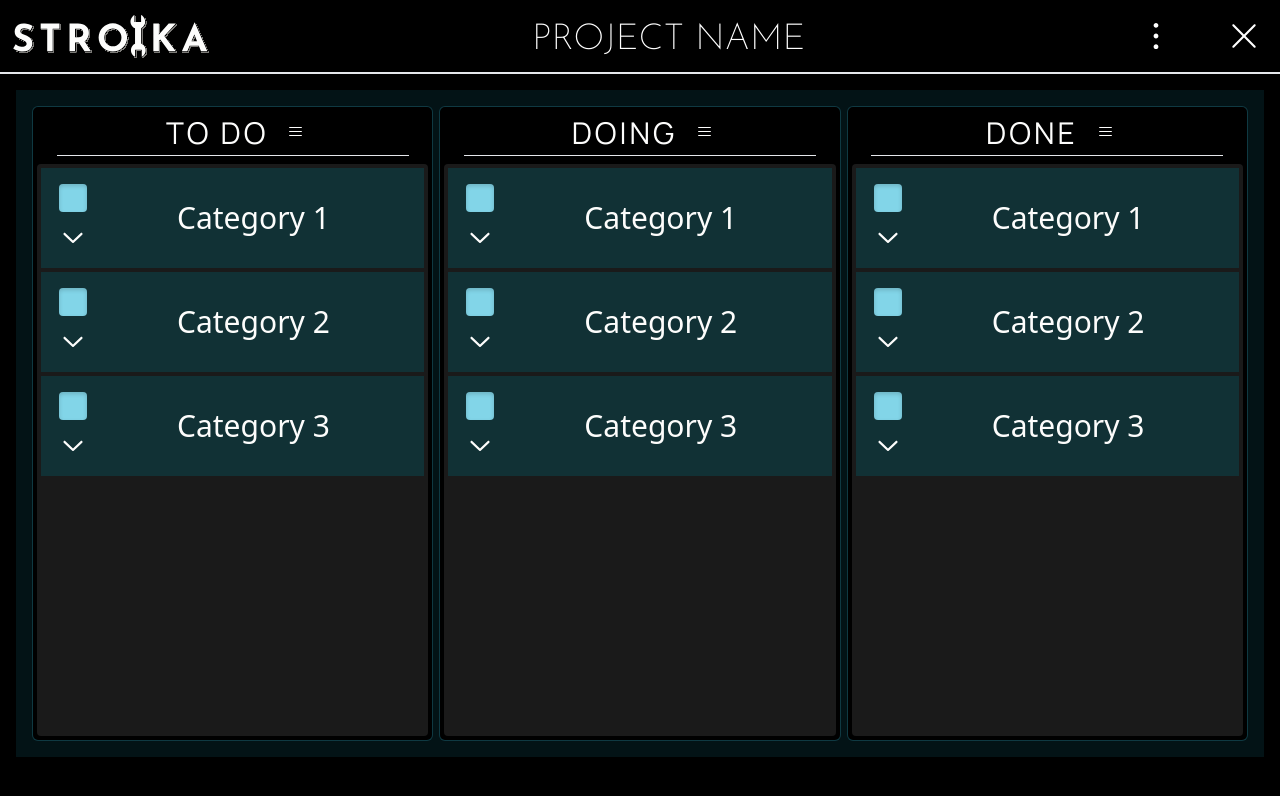
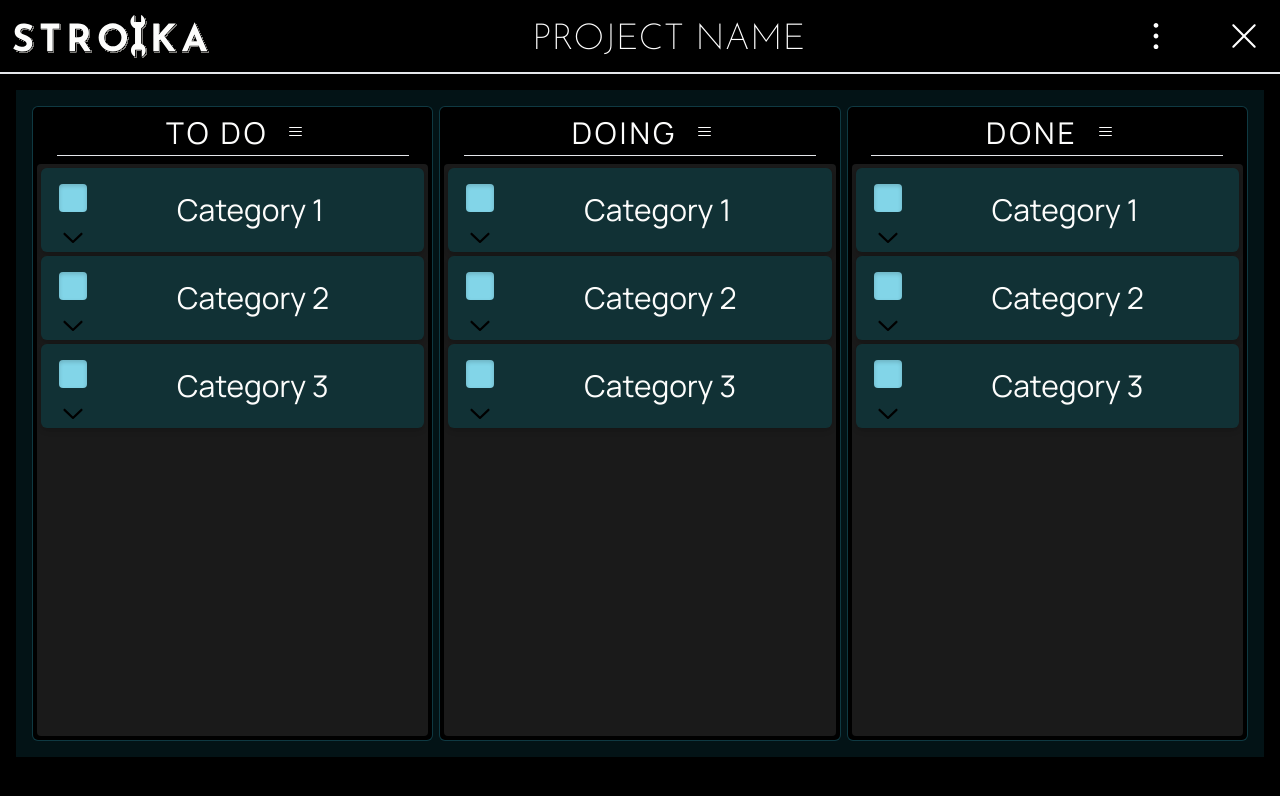
Before and after one commit to sanrafa/stroika, a React (Vite) app: page /project in a window 1280 px wide. Shown: the top 796 px of the page. Built offline with nearby package versions, Linux system fonts and the light colour scheme.

Commit message:
add styling & anim to category comp

```diff
--- a/src/index.css
+++ b/src/index.css
@@ -19,4 +19,10 @@
   .header {
     @apply bg-black flex justify-center;
   }
+  [data-state="open"] > svg {
+    @apply rotate-180 transition duration-[125] ease-in-out;
+  }
+  [data-state="closed"] > svg {
+    @apply transition duration-[125] ease-in-out;
+  }
 }
--- a/src/lib/components/Category/CategoryBase.tsx
+++ b/src/lib/components/CategoryBase.tsx
@@ -1,4 +1,4 @@
-import { Checkbox, CheckboxIndicator } from "../index";
+import { Checkbox, CheckboxIndicator } from "./index";
 import { ChevronDownIcon as Chevron } from "@radix-ui/react-icons";
 import * as Accordion from "@radix-ui/react-accordion";
 
@@ -9,7 +9,7 @@ type CategoryProps = {
 export default function CategoryBase({ name }: CategoryProps) {
   return (
     <Accordion.Root type="single" asChild collapsible>
-      <div className="flex bg-category justify-between m-1 flex-col">
+      <div className="flex flex-col bg-category justify-between m-1 font-manrope text-compText rounded-md shadow-md">
         <Accordion.Item value={name} asChild>
           <>
             <Accordion.Header asChild>
@@ -17,12 +17,12 @@ export default function CategoryBase({ name }: CategoryProps) {
                 <div className="flex flex-col items-center justify-center p-4">
                   <Checkbox className="bg-categoryToggleUnchecked w-7 h-7 flex justify-center items-center shadow-inset rounded mb-2">
                     <CheckboxIndicator>
-                      <div className="bg-categoryToggleChecked w-7 h-7 shadow-[0px_2px_4px_rgba(0, 0, 0, 0.17)] rounded-sm" />
+                      <div className="bg-categoryToggleChecked w-7 h-7 shadow-[0px_2px_4px_rgba(0, 0, 0, 0.17)] rounded-sm"></div>
                     </CheckboxIndicator>
                   </Checkbox>
                   <Accordion.Trigger asChild={true}>
-                    <button type="button">
-                      <Chevron width={32} height={32} />
+                    <button type="button" className="-mb-4">
+                      <Chevron width={32} height={32} color="black" />
                     </button>
                   </Accordion.Trigger>
                 </div>
--- a/src/lib/components/index.ts
+++ b/src/lib/components/index.ts
@@ -2,5 +2,5 @@ export { default as Header } from "./Header";
 export * from "./DropdownMenu";
 export { default as Column } from "./Column";
 export { default as ColumnDropdown } from "./ColumnDropdown";
-export { default as Category } from "./Category/CategoryBase";
+export { default as Category } from "./CategoryBase";
 export * from "./Checkbox";
--- a/tailwind.config.cjs
+++ b/tailwind.config.cjs
@@ -23,6 +23,14 @@ module.exports = {
         inset: "inset 0px 2px 4px rgba(0, 0, 0, 0.17)",
         category: "inset 2px 4px 4px rgba(0, 0, 0, 0.25)",
       },
+      keyframes: {
+        rotate180: {
+          "0%, 100%": { transform: "rotate(180deg)" },
+        },
+      },
+      animation: {
+        rotate180: "rotate180 500ms infinite",
+      },
     },
   },
   plugins: [require("./src/plugins/tailwindcss/scrollbar.cjs")],
```
